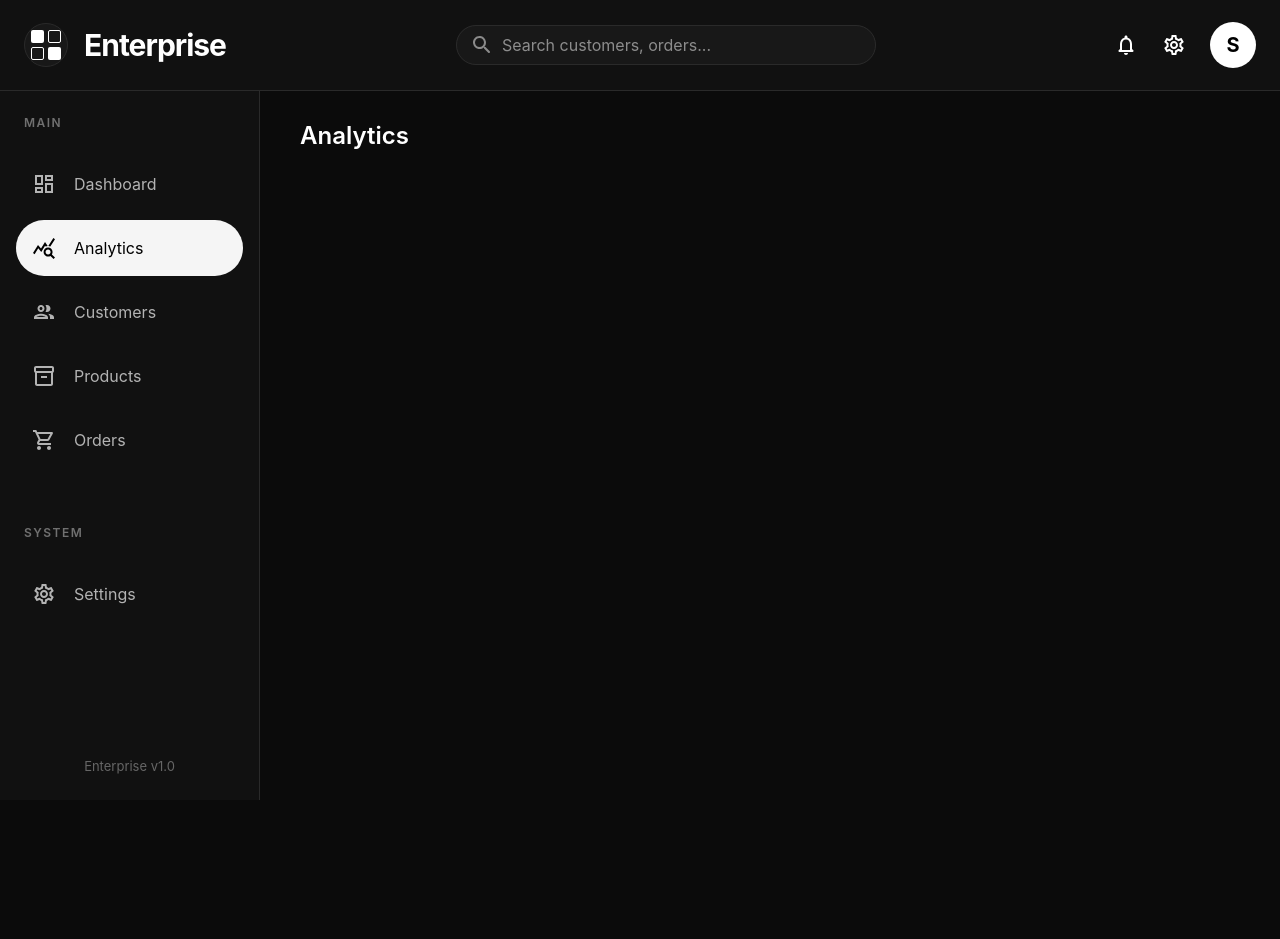
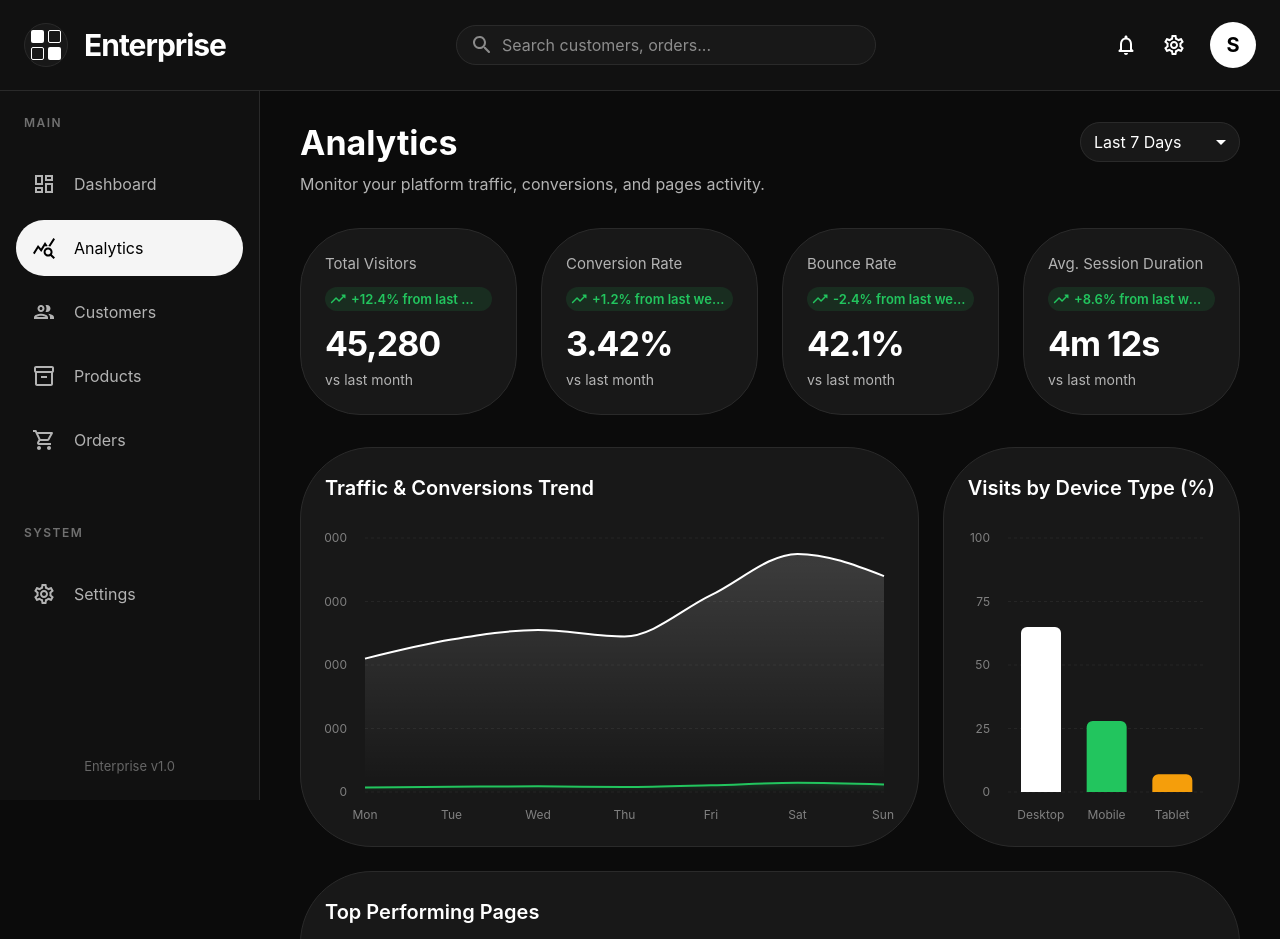
Before and after one commit to sourodeepsaha2/enterprise-dashboard, a React (Vite) app: page /analytics in a window 1280 px wide. Shown: the top 939 px of the page. Before the commit the page ends 800 px from the top, so only its background shows below. Built offline with nearby package versions, Linux system fonts and the light colour scheme.

Commit message:
feat: orchestrate analytics page state and routing

```diff
--- a/src/pages/Analytics/Analytics.jsx
+++ b/src/pages/Analytics/Analytics.jsx
@@ -1,12 +1,35 @@
+import { useState } from "react";
+import { Grid } from "@mui/material";
+
 import MainLayout from "../../components/layout/MainLayout";
-import { Typography } from "@mui/material";
+import AnalyticsHeader from "./AnalyticsHeader";
+import AnalyticsStats from "./AnalyticsStats";
+import TrafficChart from "./TrafficChart";
+import DevicesChart from "./DevicesChart";
+import TopPages from "./TopPages";
 
 const Analytics = () => {
+  const [dateRange, setDateRange] = useState("7d");
+
   return (
     <MainLayout>
-      <Typography variant="h3">
-        Analytics
-      </Typography>
+      <AnalyticsHeader dateRange={dateRange} onDateRangeChange={setDateRange} />
+
+      <AnalyticsStats />
+
+      <Grid container spacing={3}>
+        <Grid size={{ xs: 12, lg: 8 }}>
+          <TrafficChart dateRange={dateRange} />
+        </Grid>
+
+        <Grid size={{ xs: 12, lg: 4 }}>
+          <DevicesChart />
+        </Grid>
+
+        <Grid size={{ xs: 12 }}>
+          <TopPages />
+        </Grid>
+      </Grid>
     </MainLayout>
   );
 };
```
